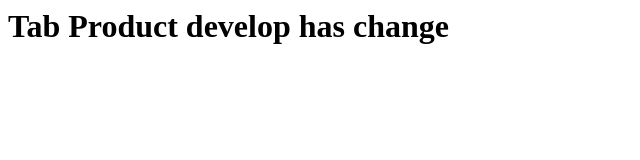
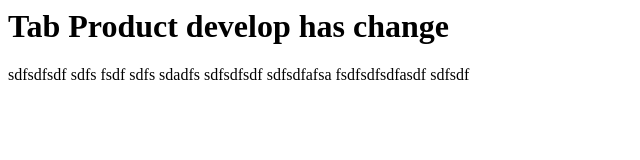
Before and after one commit to thanhduong91/myblog, a plain HTML site: page product.html in a window 1280 px wide. Shown: the whole page, without its empty margins (0-640 px from the left). Drawn offline with Linux system fonts and the light colour scheme.

Commit message:
dev commit

```diff
--- a/product.html
+++ b/product.html
@@ -6,5 +6,6 @@
     </head>
     <body>
         <h1>Tab Product develop has change</h1>
+        <p> sdfsdfsdf sdfs fsdf sdfs sdadfs sdfsdfsdf sdfsdfafsa fsdfsdfsdfasdf sdfsdf</p>
     </body>
 </html>
```
